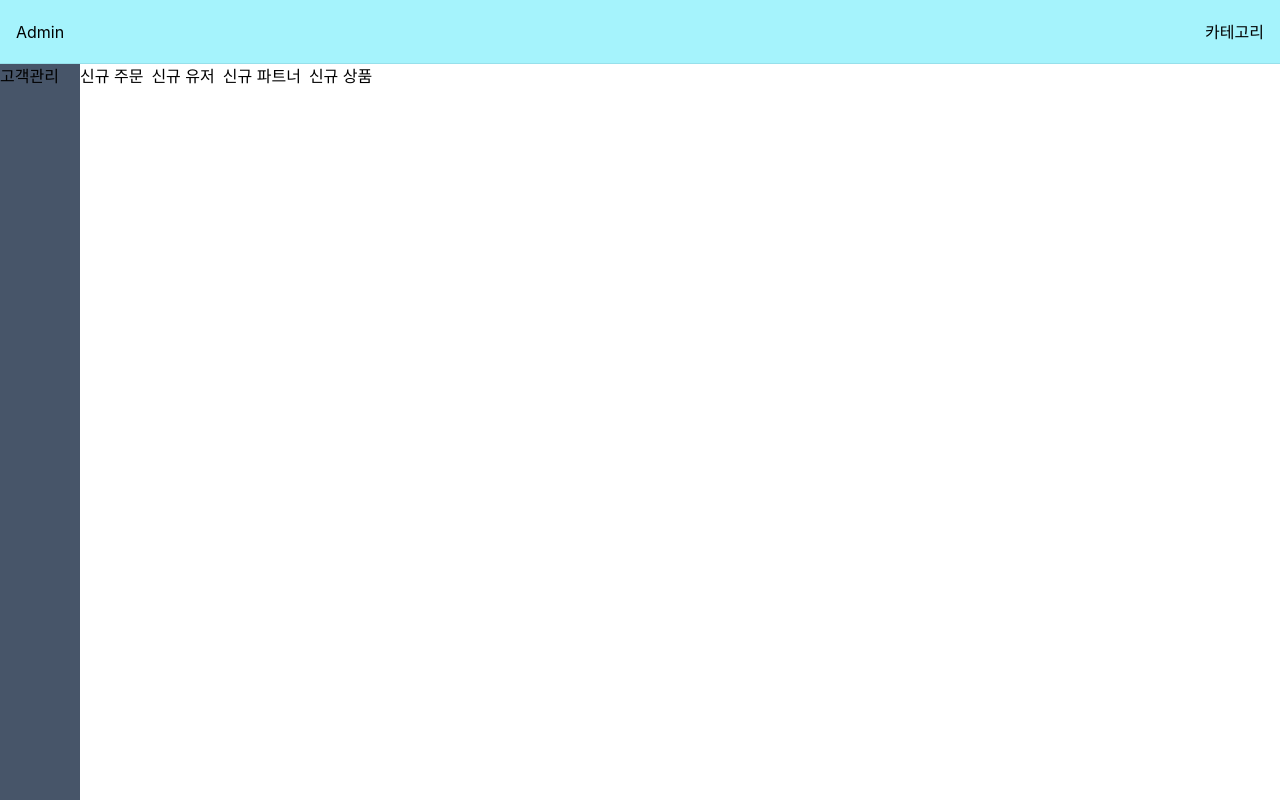
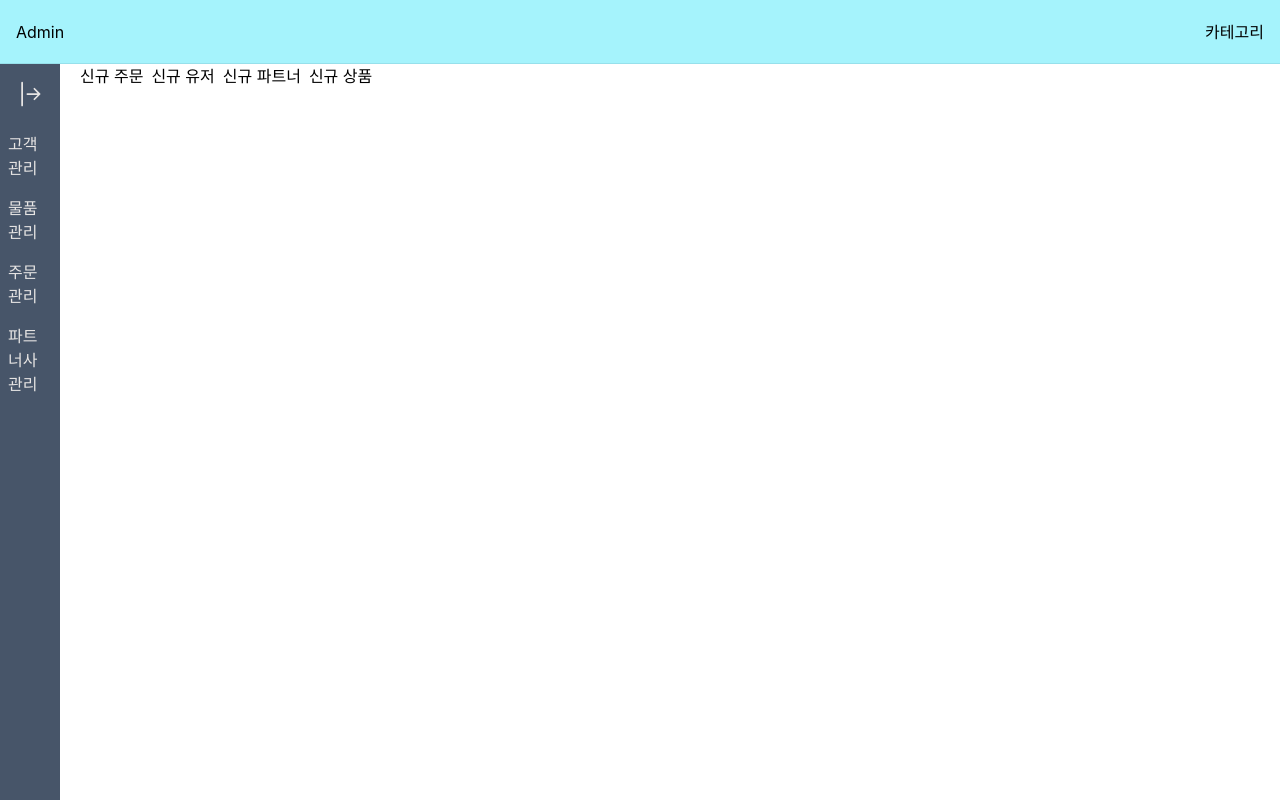
Before and after one commit to IsaacHana/spring-boot-study-with-fastcampus-adminPage, a React (Create React App) app in the folder src/main/front-end/: page / in a window 1280 px wide. Built offline with nearby package versions, Linux system fonts and the light colour scheme.

Commit message:
확장 아이콘 & 목록 추가

```diff
--- a/src/main/front-end/src/components/Sidebar.tsx
+++ b/src/main/front-end/src/components/Sidebar.tsx
@@ -1,9 +1,16 @@
-import { Link, Route } from "react-router-dom";
+import { Link } from "react-router-dom";
+import { BsArrowBarRight } from "react-icons/bs";
 
 const Sidebar = () => {
   return (
-    <div className="space-y-4 flex flex-col h-full bg-slate-600">
-      <Link to="/user">고객관리</Link>
+    <div className="space-y-4 flex flex-col p-2 align-middle h-full bg-slate-600 text-stone-200 w-[60px]">
+      <div className="p-2 rounded-md transition-all hover:bg-slate-500">
+        <BsArrowBarRight size="28" />
+      </div>
+      <Link to="/user">고객 관리</Link>
+      <Link to="/item">물품 관리</Link>
+      <Link to="/order-group">주문 관리</Link>
+      <Link to="/partner">파트너사 관리</Link>
     </div>
   );
 };
```
